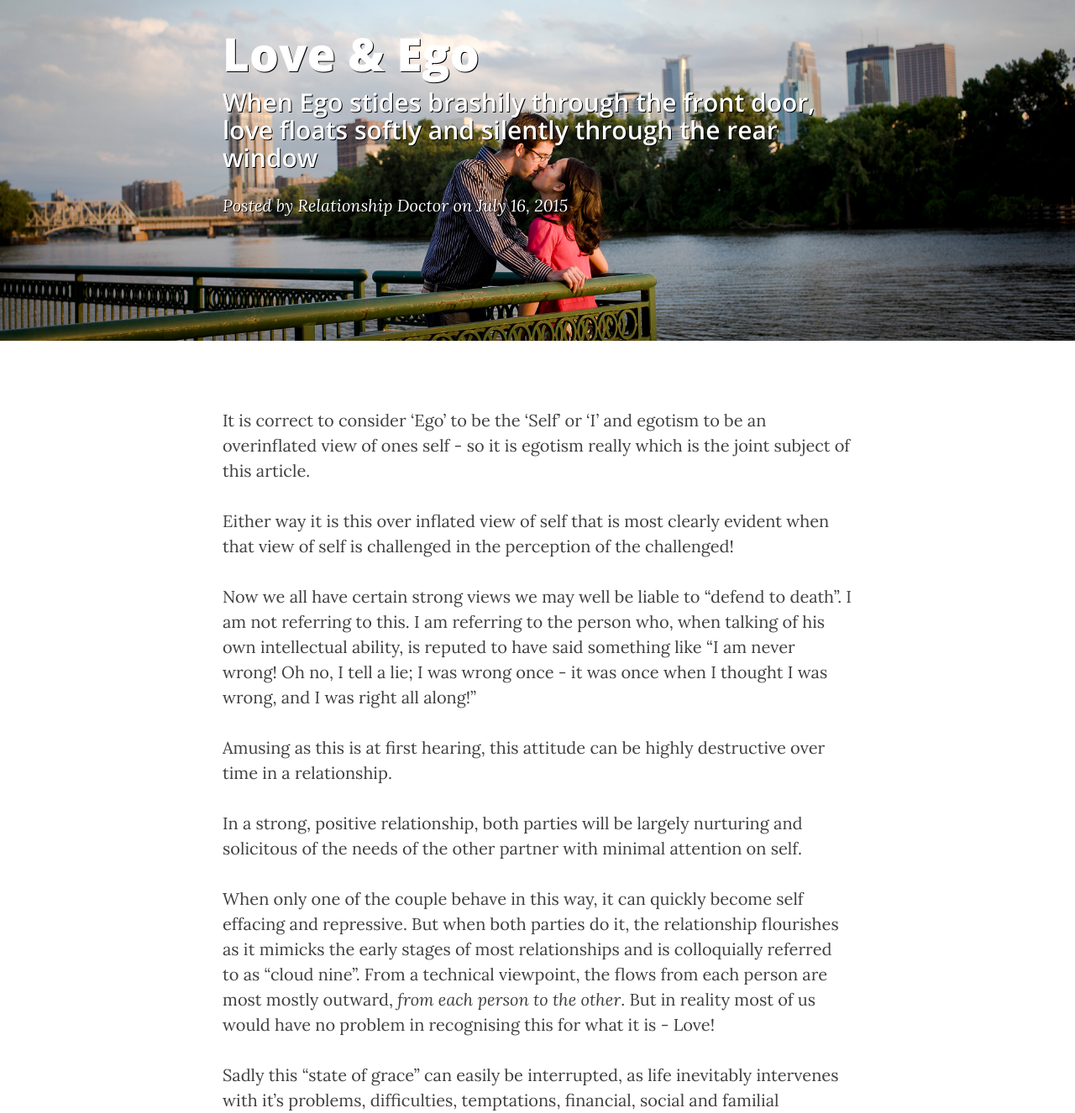
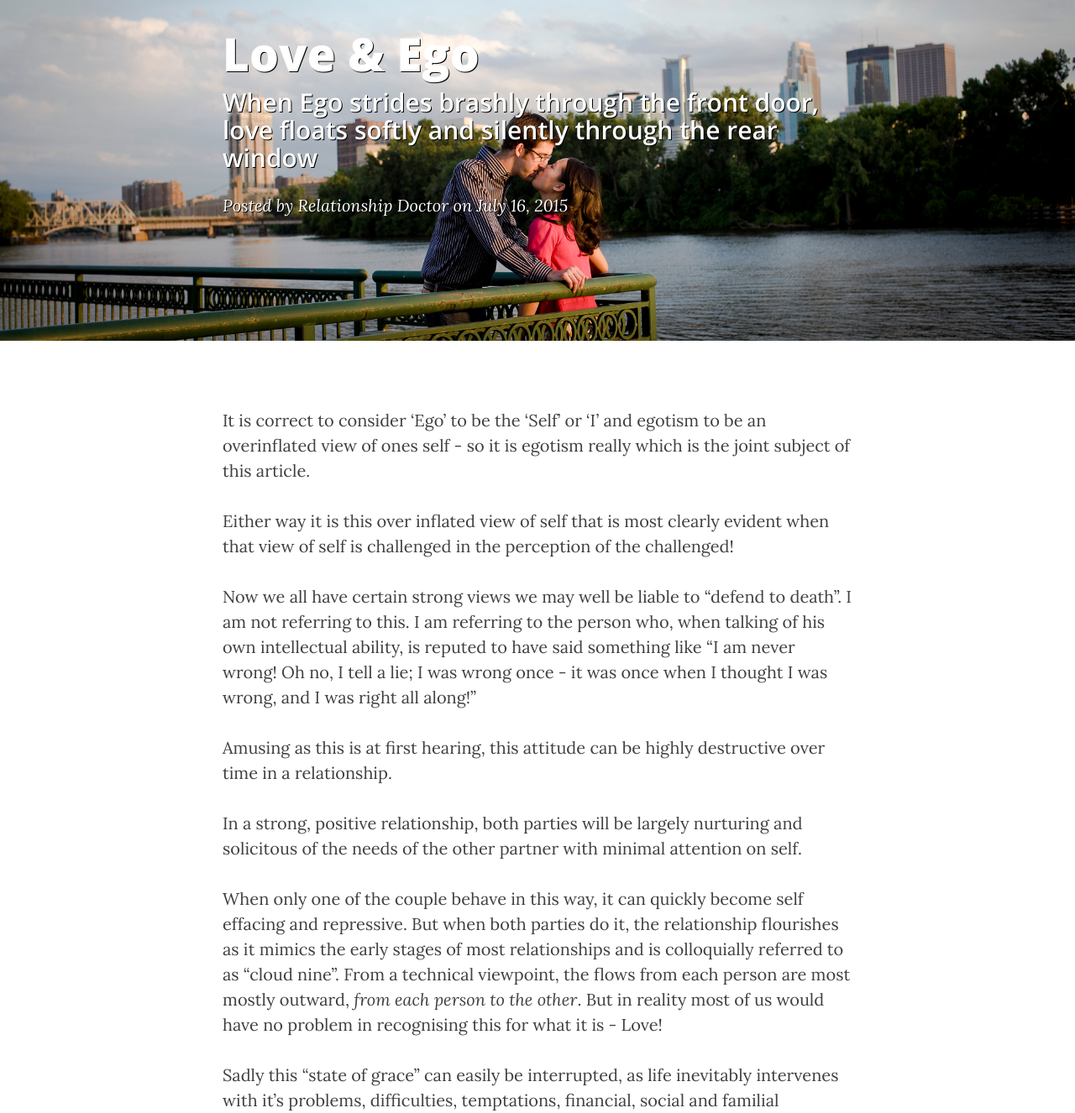
Before and after one commit to relationshipdoctor/relationshipdoctor.github.io, a Jekyll site: the page built from _posts/2015-07-16-love-and-ego.md, in a window 1280 px wide. Shown: the part 136-1462 px from the top of the page at 84% size. Built offline with Jekyll 4.4.1, drawn with Linux system fonts in a browser that asks for light colours; nearby versions of some CDN libraries.

Commit message:
Update 2015-07-16-love-and-ego.md

```diff
--- a/_posts/2015-07-16-love-and-ego.md
+++ b/_posts/2015-07-16-love-and-ego.md
@@ -2,7 +2,7 @@
 layout:     post
 title:      "Love & Ego"
 header-img: "img/couple-kiss.jpg"
-subtitle: When Ego stides brashily through the front door, love floats softly and silently through the rear window
+subtitle: When Ego strides brashly through the front door, love floats softly and silently through the rear window
 ---
 
 
@@ -16,7 +16,7 @@ Amusing as this is at first hearing, this attitude can be highly destructive ove
 
 In a strong, positive relationship, both parties will be largely nurturing and solicitous of the needs of the other partner with minimal attention on self.
 
-When only one of the couple behave in this way, it can quickly become self effacing and repressive. But when both parties do it, the relationship flourishes as it mimicks the early stages of most relationships and is colloquially referred to as "cloud nine". From a technical viewpoint, the flows from each person are most mostly outward, _from each person to the other_. But in reality most of us would have no problem in recognising this for what it is - Love!
+When only one of the couple behave in this way, it can quickly become self effacing and repressive. But when both parties do it, the relationship flourishes as it mimics the early stages of most relationships and is colloquially referred to as "cloud nine". From a technical viewpoint, the flows from each person are most mostly outward, _from each person to the other_. But in reality most of us would have no problem in recognising this for what it is - Love!
 
 Sadly this "state of grace" can easily be interrupted, as life inevitably intervenes with it's problems, difficulties, temptations, financial, social and familial pressures.
 
```
